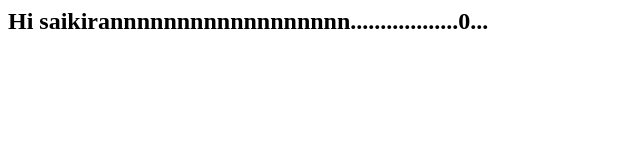
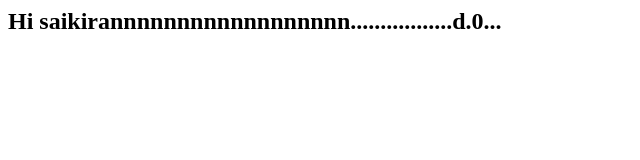
Before and after one commit to aulapathi/githubactiondemo, a plain HTML site: page index.html in a window 1280 px wide. Shown: the full height of the page, 0-640 px from the left. Drawn offline with Linux system fonts and the light colour scheme.

Commit message:
Update index.html

```diff
--- a/index.html
+++ b/index.html
@@ -1 +1 @@
-<h2>Hi saikirannnnnnnnnnnnnnnnnn..................0...</h2>
+<h2>Hi saikirannnnnnnnnnnnnnnnnn.................d.0...</h2>
```
